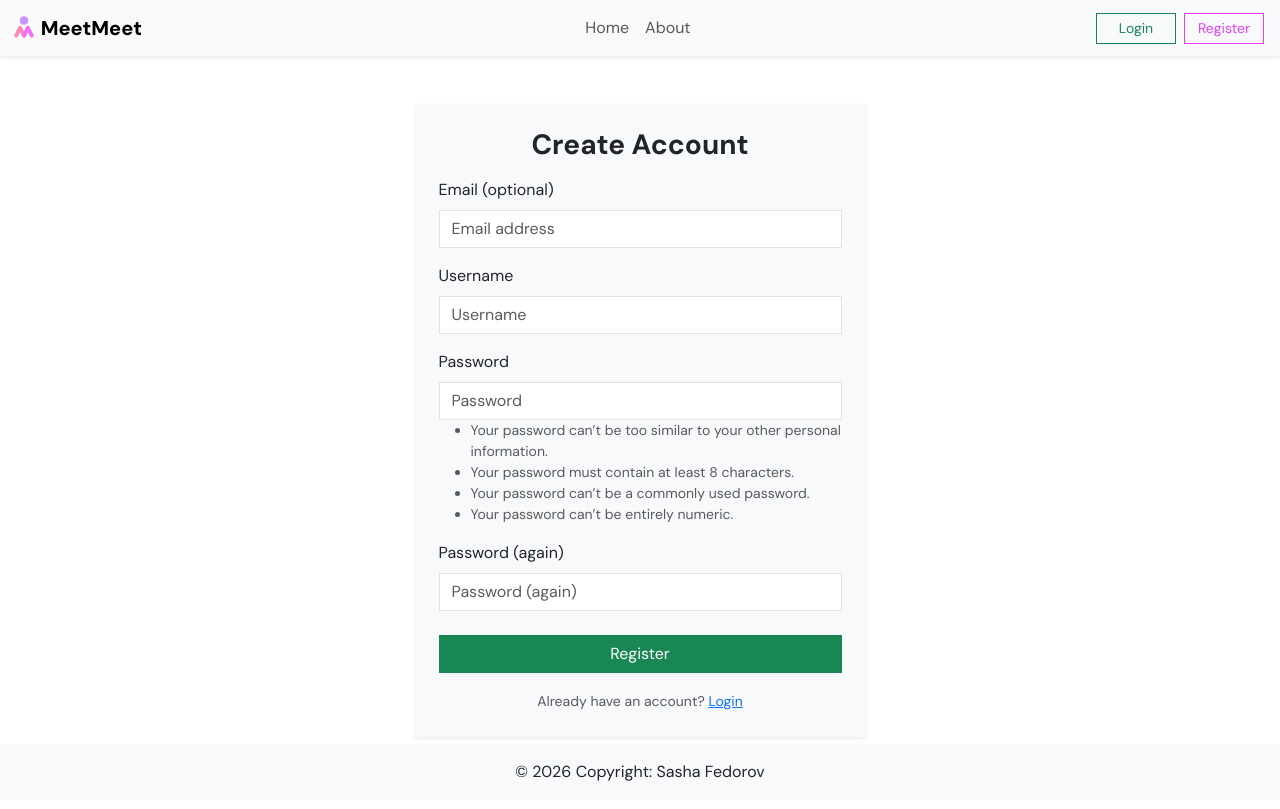
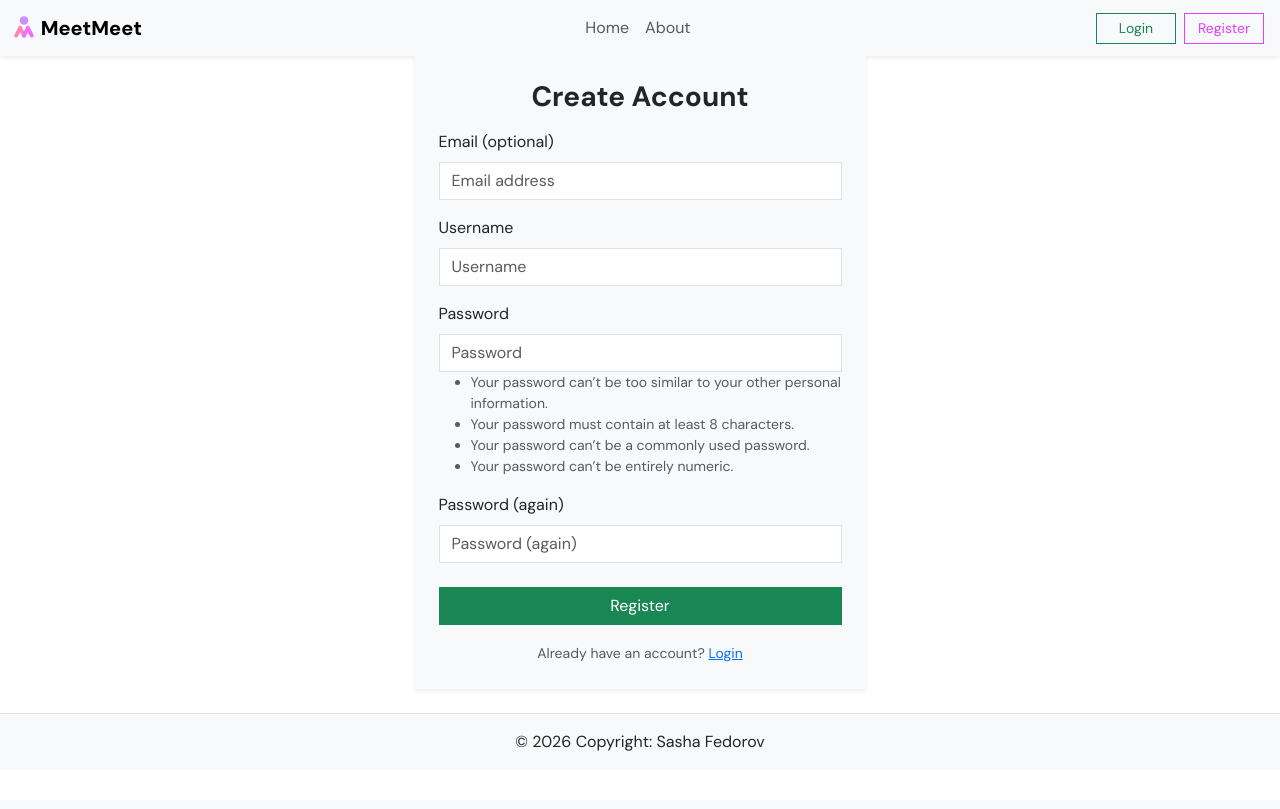
Before and after one commit to sasha-fedorov/meetmeet, a Django app: page /accounts/signup/ in a window 1280 px wide. After the commit the page ends 751 px from the top, so only its background shows below. Run offline with Django 5.2, Linux system fonts and the light colour scheme; some libraries are stand-ins or nearby versions.

Commit message:
style: remove fixed position from footer and fix padding

```diff
--- a/meetups/templates/about.html
+++ b/meetups/templates/about.html
@@ -62,7 +62,7 @@
     </div>
   </div>
 
-  <div class="container-fluid bg-light py-5 mt-5 border-top">
+  <div class="container-fluid bg-light border-top py-5 mt-5">
     <div class="container text-center">
       <h3 class="mb-3">Ready to get started?</h3>
       <a href="{% url 'account_signup' %}" class="btn btn-primary px-4 me-2">Join Now</a>
--- a/meetups/templates/meetups/meetup_list.html
+++ b/meetups/templates/meetups/meetup_list.html
@@ -69,7 +69,7 @@
     </div>
 
     {% if is_paginated %}
-      <nav aria-label="Page navigation" class="mt-5">
+      <nav aria-label="Page navigation" class="my-4">
         <ul class="pagination justify-content-center">
           {% if page_obj.has_previous %}
             <li class="page-item">
--- a/static/css/style.css
+++ b/static/css/style.css
@@ -4,8 +4,6 @@ body {
   font-family: "DM Sans", sans-serif;
   font-weight: 400;
   font-style: normal;
-
-  padding-bottom: 3rem;
 }
 
 :root {
--- a/templates/account/login.html
+++ b/templates/account/login.html
@@ -7,7 +7,7 @@
 {% endblock %}
 
 {% block content %}
-  <div class="container mt-5">
+  <div class="container">
     <div class="row justify-content-center">
       <div class="col-md-6 col-lg-5">
         <div class="card shadow-sm border-0 bg-light">
--- a/templates/account/logout.html
+++ b/templates/account/logout.html
@@ -5,7 +5,7 @@
 {% endblock %}
 
 {% block content %}
-  <div class="container py-5">
+  <div class="container">
     <div class="row justify-content-center">
       <div class="col-md-6 col-lg-4">
         <div class="card shadow-sm border-0">
--- a/templates/account/signup.html
+++ b/templates/account/signup.html
@@ -7,7 +7,7 @@
 {% endblock %}
 
 {% block content %}
-  <div class="container mt-5">
+  <div class="container">
     <div class="row justify-content-center">
       <div class="col-md-6 col-lg-5">
         <div class="card shadow-sm border-0 bg-light">
--- a/templates/base.html
+++ b/templates/base.html
@@ -74,7 +74,7 @@
       {% endblock %}
     </main>
 
-    <footer class="container-fluid text-center p-3 bg-body-tertiary fixed-bottom">
+    <footer class="container-fluid text-center bg-body-tertiary border-top p-3">
       <a class="link-dark link-underline-opacity-0" href="https://github.com/sasha-fedorov" target="_blank" rel="external">© 2026 Copyright: Sasha Fedorov</a>
     </footer>
 
```
